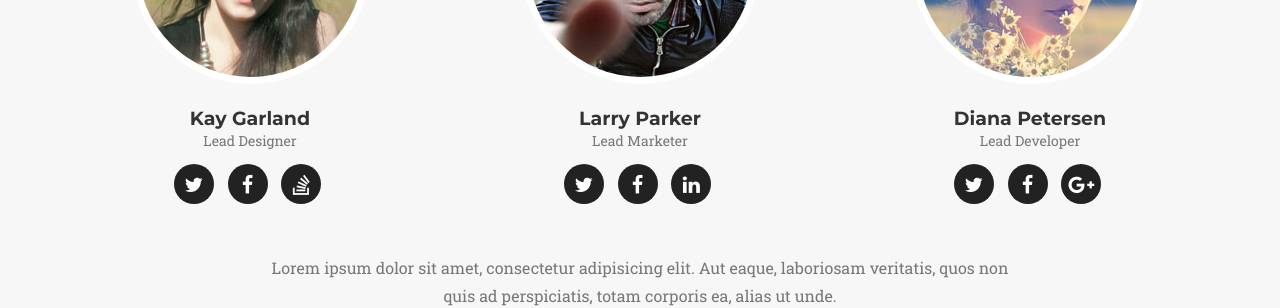
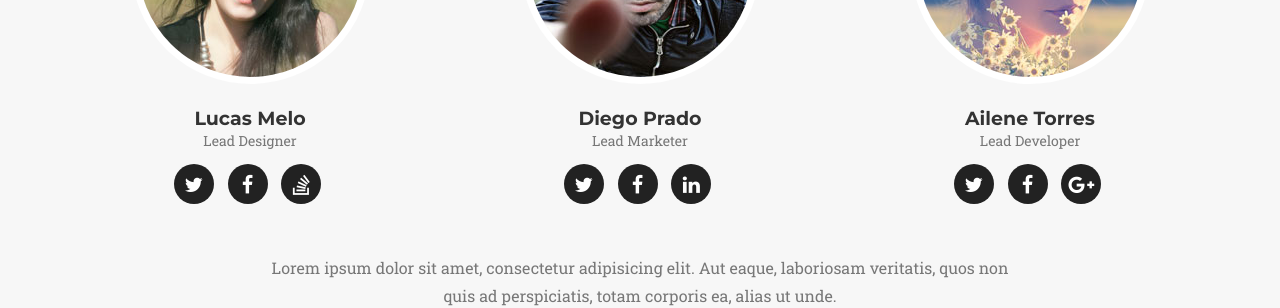
Before and after one commit to ailenetorres/PennApps2019, a Jekyll site: the page built from index.html, in a window 1280 px wide and 900 px high, scrolled down 4875 px. Shown: the part 153-461 px from the top of the window. Built offline with Jekyll 4.4.1, drawn with Linux system fonts in a browser that asks for light colours; some web fonts are replaced.

Commit message:
Update _config.yml

```diff
--- a/_config.yml
+++ b/_config.yml
@@ -9,7 +9,7 @@ description: "Write an awesome description for your new site here. You can edit
 
 # Team names, titles and social links
 people:
-- name: Kay Garland
+- name: Lucas Melo
   pic: 1
   position: Lead Designer
   social:
@@ -20,7 +20,7 @@ people:
     - title: stack-overflow
       url: #
 
-- name: Larry Parker
+- name: Diego Prado
   pic: 2
   position: Lead Marketer
   social:
@@ -31,7 +31,7 @@ people:
     - title: linkedin
       url: #
 
-- name: Diana Petersen
+- name: Ailene Torres
   pic: 3
   position: Lead Developer
   social:
```
